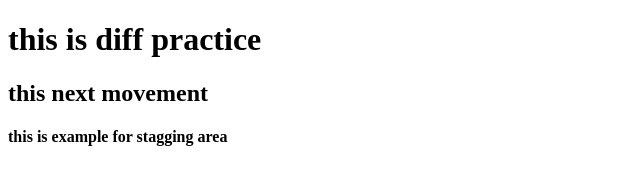
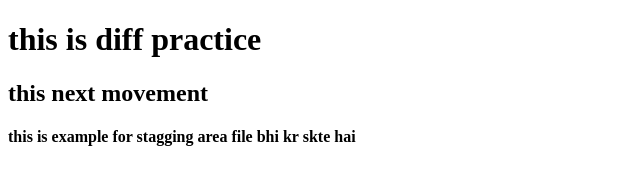
Before and after one commit to Dileepmishra33/git-diff, a plain HTML site: page index.html in a window 1280 px wide. Shown: the whole page, without its empty margins (0-640 px from the left). Drawn offline with Linux system fonts and the light colour scheme.

Commit message:
seperate file

```diff
--- a/index.html
+++ b/index.html
@@ -8,6 +8,6 @@
 <body>
    <h1>this is diff practice  </h1>
    <h2>this next movement </h2>
-   <h4>this is example for stagging area</h4>
+   <h4>this is example for stagging area file bhi kr skte hai</h4>
 </body>
 </html>
```
